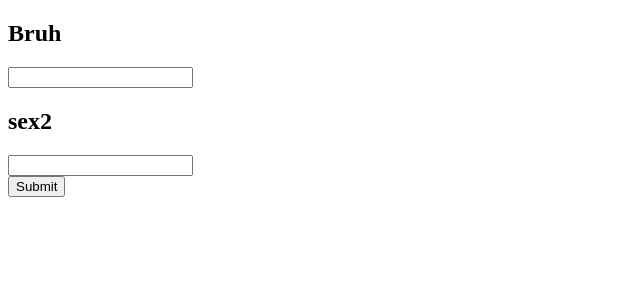
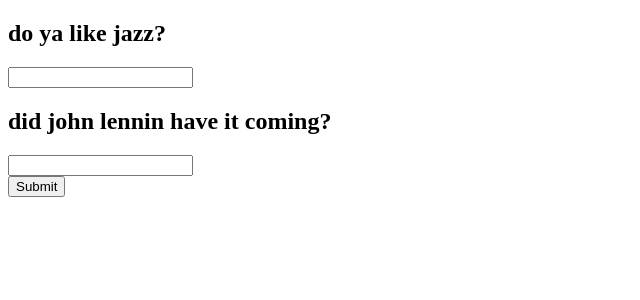
Before and after one commit to Lord-Duck/Music-Quiz, a React (Vite) app: page / in a window 1280 px wide. Shown: the top 300 px of the page, without its empty margins (0-640 px from the left). Built offline with nearby package versions, Linux system fonts and the light colour scheme.

Commit message:
made the questions work inderpendently, yipeeee

```diff
--- a/src/components/questions.jsx
+++ b/src/components/questions.jsx
@@ -14,11 +14,11 @@ class Question extends React.Component {
       question8:  "",
       question9:  "",
       question10:  "",
+      finale: ""
     };
 
     this.handleChange = this.handleChange.bind(this);
     this.handleSubmit = this.handleSubmit.bind(this);
-    this.Ya = "Bruh"
   }
 
 
@@ -28,19 +28,20 @@ class Question extends React.Component {
   }
 
   handleSubmit(event) {
-    alert( this.Ya + ": " + this.state.question1);
+    this.setState({finale: this.state.question1})
     event.preventDefault();
   }
 
   render() {
     return (
       <form onSubmit={this.handleSubmit}>
-        <h2>{this.Ya}</h2>
+        <h2>do ya like jazz?</h2>
         <input type="text" name="question1"value={this.state.question1} onChange={this.handleChange} />
-        <h2>sex2</h2>
+        <h2>did john lennin have it coming?</h2>
         <input type="text" name="question2" value={this.state.question2} onChange={this.handleChange} />
         <br></br>
         <input type="submit" value="Submit" />
+        <h3>{this.state.finale}</h3>
       </form>
     );
   }
```
